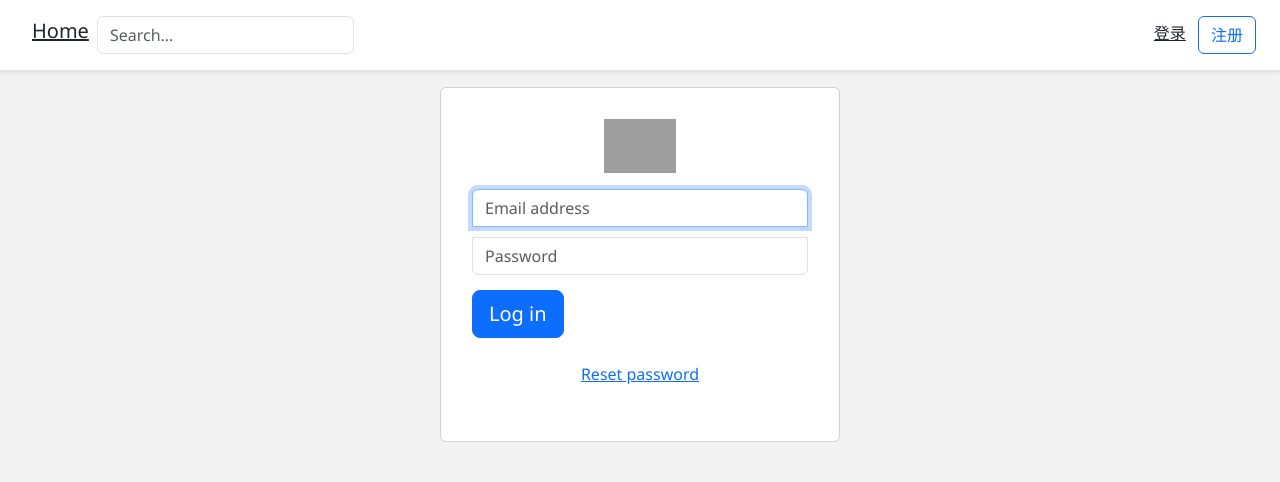
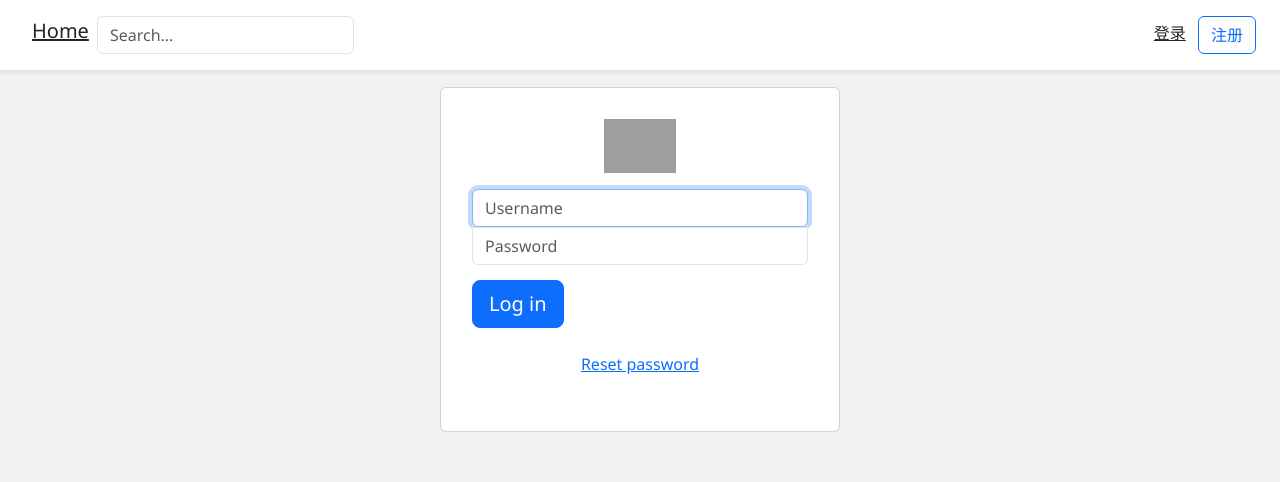
Before and after one commit to lylelllll/webchat_v1, a Django app: page /login/ in a window 1280 px wide. Shown: the top 482 px of the page. Run offline with Django 3.2, Linux system fonts and the light colour scheme; some libraries are stand-ins or nearby versions; grey boxes are pictures that could not be loaded.

Commit message:
change login with username

```diff
--- a/account/forms.py
+++ b/account/forms.py
@@ -34,11 +34,11 @@
 
 	class Meta:
 		model = Account
-		fields = ('email', 'password')
+		fields = ('username', 'password')
 
 	def clean(self):
 		if self.is_valid():
-			email = self.cleaned_data['email']
+			username = self.cleaned_data['username']
 			password = self.cleaned_data['password']
-			if not authenticate(email=email, password=password):
+			if not authenticate(username=username, password=password):
 				raise forms.ValidationError("Invalid login")
--- a/account/models.py
+++ b/account/models.py
@@ -56,8 +56,8 @@
                                       default=get_default_profile_image)
     hide_email = models.BooleanField(default=True)
 
-    USERNAME_FIELD = 'email'
-    REQUIRED_FIELDS = ['username']
+    USERNAME_FIELD = 'username'
+    #REQUIRED_FIELDS = ['username']
 
     objects = MyAccountManager()
 
--- a/account/templates/account/login.html
+++ b/account/templates/account/login.html
@@ -35,7 +35,7 @@
 				<div class="d-flex flex-column pb-3">
 				<img class="img-fluid mx-auto d-block" src="{% static 'pics/heart.png' %}" alt="logo" width="72" height="72">
 				</div>
-				<input type="email" name="email" id="inputEmail" class="form-control" placeholder="Email address" required autofocus>
+				<input type="text" name="username" id="inputUsername" class="form-control" placeholder="Username" required autofocus>
 
 				<input type="password" name="password" id="inputPassword" class="form-control" placeholder="Password" required>
 
--- a/account/views.py
+++ b/account/views.py
@@ -15,9 +15,9 @@
         form = RegistrationForm(request.POST)
         if form.is_valid():
             form.save()
-            email = form.cleaned_data.get('email').lower()
+            username = form.cleaned_data.get('username')
             raw_password = form.cleaned_data.get('password1')
-            account = authenticate(email=email, password=raw_password)
+            account = authenticate(username=username, password=raw_password)
             login(request, account)
             destination = kwargs.get("next")
             if destination:
@@ -50,9 +50,9 @@
     if request.POST:
         form = AccountAuthenticationForm(request.POST)
         if form.is_valid():
-            email = request.POST['email']
+            username = request.POST['username']
             password = request.POST['password']
-            user = authenticate(email=email, password=password)
+            user = authenticate(username=username, password=password)
 
             if user:
                 login(request, user)
```
